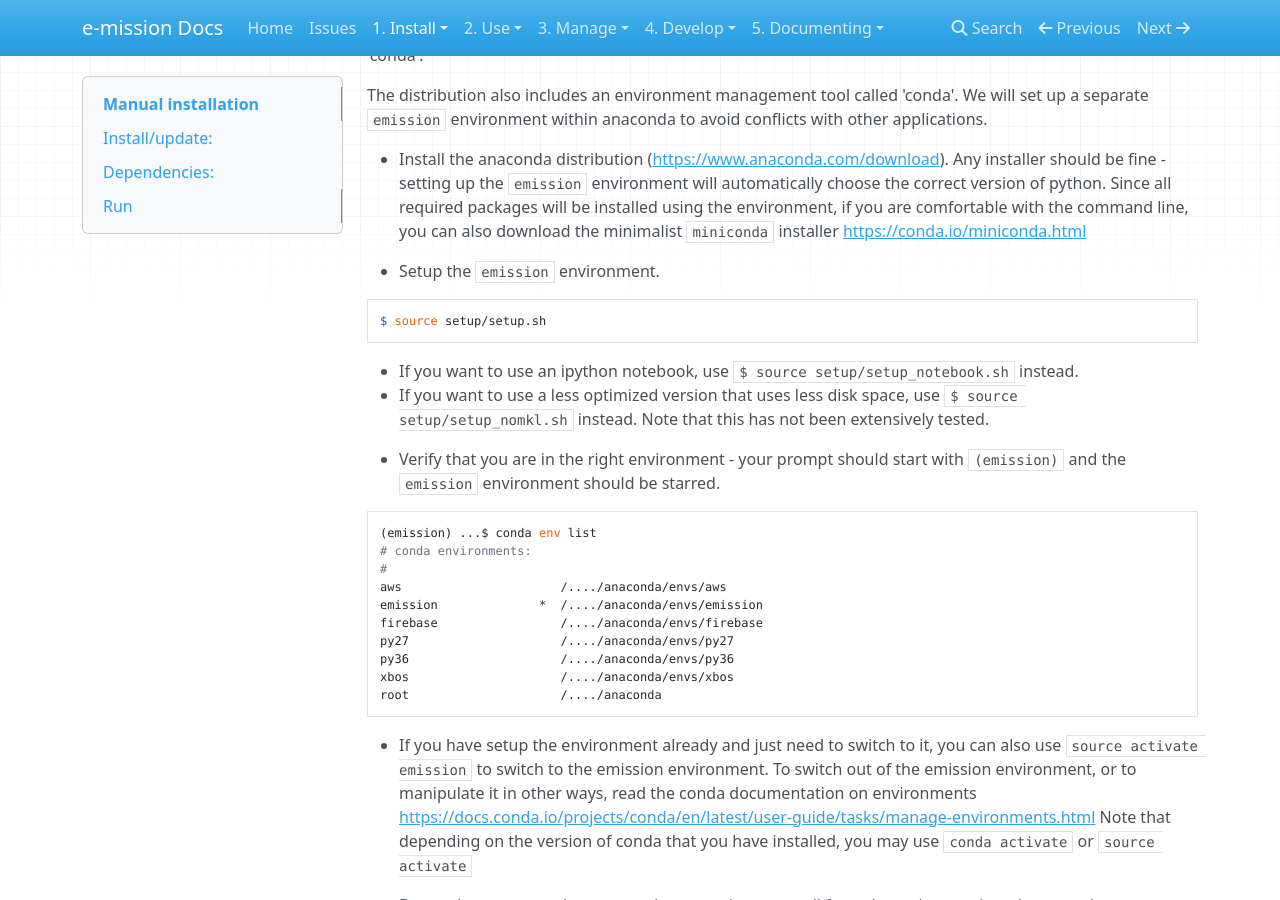
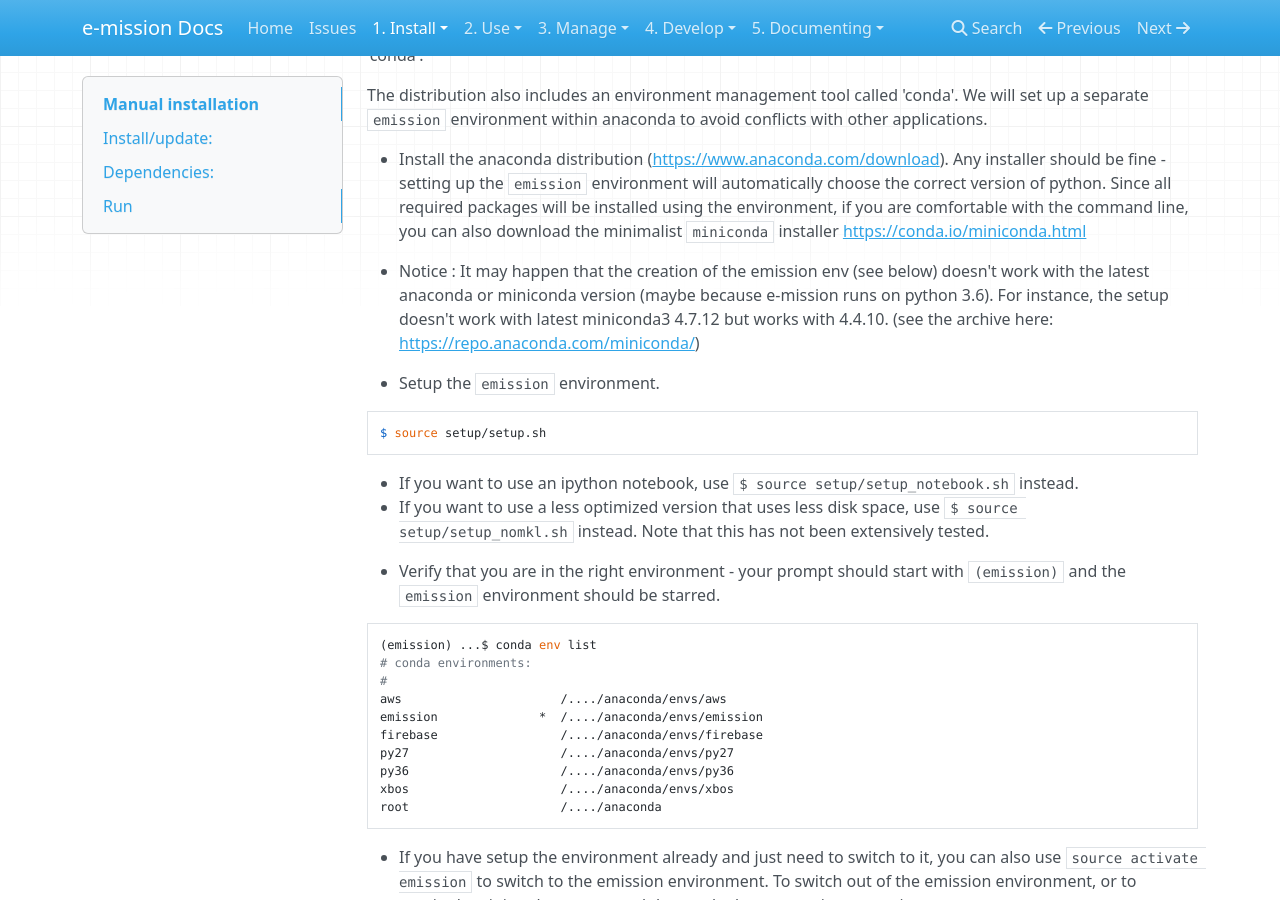
Before and after one commit to e-mission/e-mission-docs, an MkDocs documentation site: the page built from docs/install/manual_install.md, in a window 1280 px wide and 900 px high, scrolled down 1505 px. Built offline with MkDocs 1.6.1, drawn with Linux system fonts in a browser that asks for light colours; nearby versions of some CDN libraries.

Commit message:
notice about miniconda versions

```diff
--- a/docs/install/manual_install.md
+++ b/docs/install/manual_install.md
@@ -71,6 +71,8 @@ environment within anaconda to avoid conflicts with other applications.
   packages will be installed using the environment, if you are comfortable with
   the command line, you can also download the minimalist `miniconda` installer
   https://conda.io/miniconda.html
+
+- Notice : It may happen that the creation of the emission env (see below) doesn't work with the latest anaconda or miniconda version (maybe because e-mission runs on python 3.6). For instance, the setup doesn't work with latest miniconda3 4.7.12 but works with 4.4.10. (see the archive here: https://repo.anaconda.com/miniconda/)
 
 - Setup the `emission` environment.
 
```
